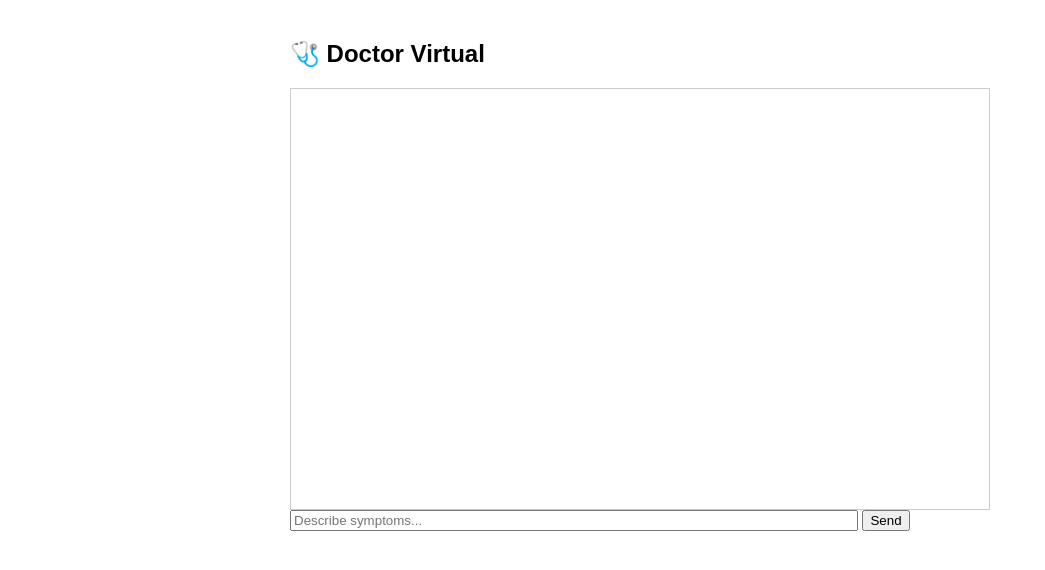
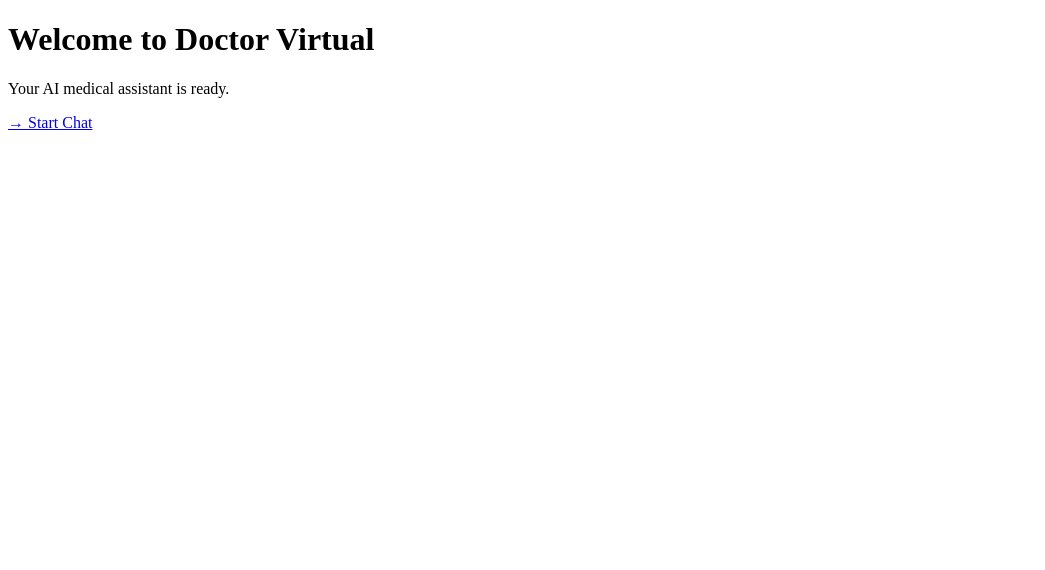
Before and after one commit to kunalkumar01/instadoctor, a Flask app: page / in a window 1280 px wide. Shown: the top 570 px of the page, without its empty margins (0-1045 px from the left). Run offline with Flask 3, Linux system fonts and the light colour scheme.

Commit message:
Update index.html

```diff
--- a/templates/index.html
+++ b/templates/index.html
@@ -1,49 +1,11 @@
-<!doctype html>
+<!DOCTYPE html>
 <html>
 <head>
-  <title>Doctor Virtual</title>
-  <style>
-    body {font-family:sans-serif; max-width:700px; margin:40px auto;}
-    #chat {border:1px solid #ccc; padding:10px; height:400px; overflow:auto;}
-    .msg {margin:6px 0;}
-    .ai {color:#0b73d6;}
-    .sys {color:red;}
-  </style>
+    <title>Doctor Virtual</title>
 </head>
 <body>
-  <h2>🩺 Doctor Virtual</h2>
-  <div id="chat"></div>
-  <input id="text" placeholder="Describe symptoms..." style="width:80%;">
-  <button onclick="send()">Send</button>
-
-<script>
-async function send(){
-  const box = document.getElementById('text');
-  if (!box.value.trim()) return;
-  addMsg(box.value, 'you');
-  try {
-    const r = await fetch('/chat', {
-      method:'POST',
-      headers:{'Content-Type':'application/json'},
-      body:JSON.stringify({message:box.value})
-    });
-    const data = await r.json();
-    if (data.need_login) addMsg("🛑 Please log in to continue.", "sys");
-    else if (data.reply) addMsg(data.reply, "ai");
-    else addMsg("⚠️ No reply from Doctor Virtual.", "sys");
-  } catch (err) {
-    addMsg("🚨 Network error: " + err, "sys");
-  }
-  box.value = "";
-}
-
-function addMsg(txt, cls){
-  const div = document.createElement("div");
-  div.className = "msg " + cls;
-  div.innerText = txt;
-  document.getElementById("chat").append(div);
-  div.scrollIntoView();
-}
-</script>
+    <h1>Welcome to Doctor Virtual</h1>
+    <p>Your AI medical assistant is ready.</p>
+    <a href="/chat">→ Start Chat</a>
 </body>
 </html>
```
